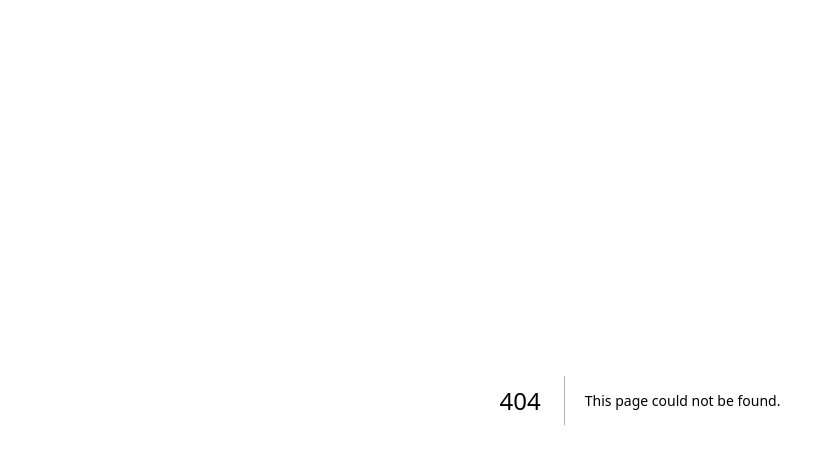
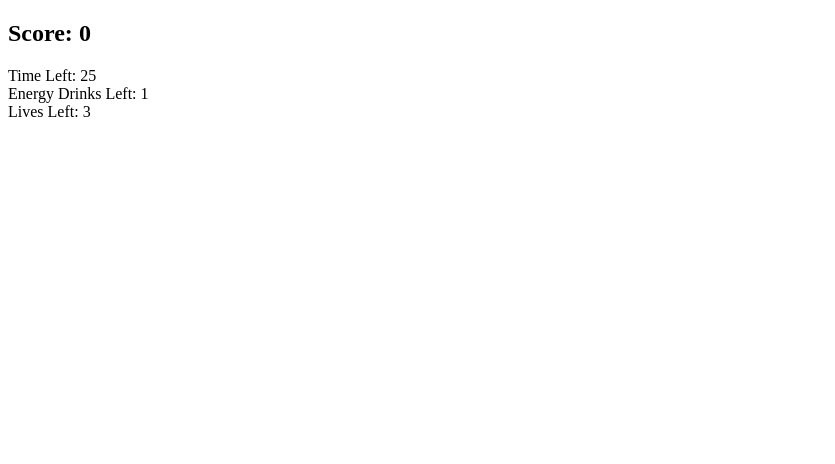
Before and after one commit to MarcusTSteinde/KarriereDag, a Next.js app in the folder whack/: page /thegame in a window 1280 px wide. Before the commit this address had no page. Shown: the top 464 px of the page, without its empty margins (0-835 px from the left). Built offline with nearby package versions, Linux system fonts and the light colour scheme.

Commit message:
added new files for different pages

```diff
--- /dev/null
+++ b/whack/pages/thegame.tsx
@@ -0,0 +1,14 @@
+import React from 'react';
+import WhackAMole from '@/components/WhackAMole';
+import Link from 'next/link'
+
+const TheGame: React.FC = () => {
+  return (
+    <main>
+        <div className="flex flex-col items-center self-center justify-between bg"></div>
+        <WhackAMole></WhackAMole>
+    </main>
+  );
+};
+
+export default TheGame;
```
Also changed, not shown: whack/pages/admin.tsx (added), whack/pages/htp.tsx (added).
